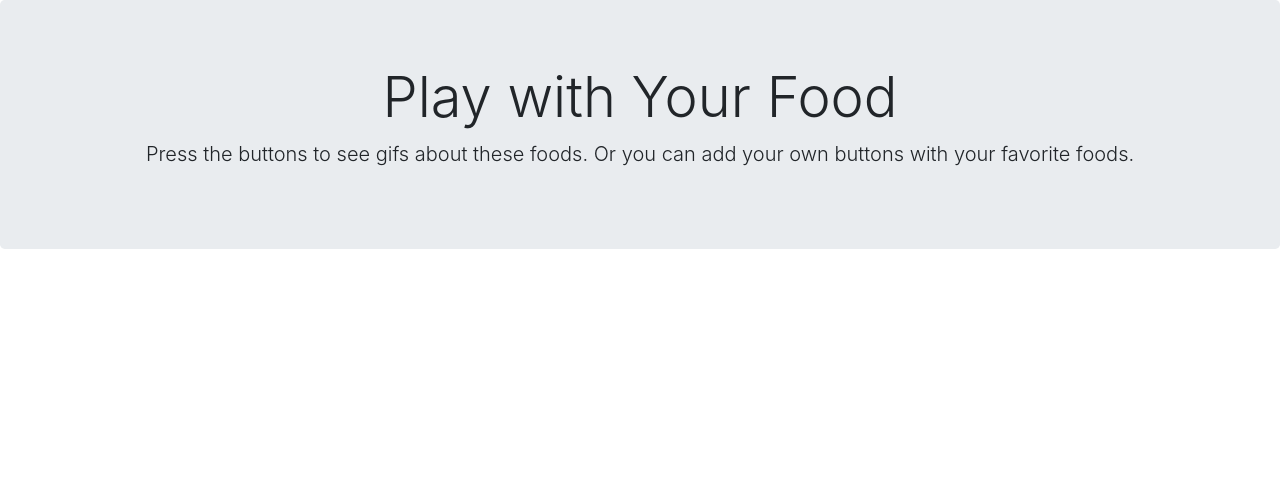
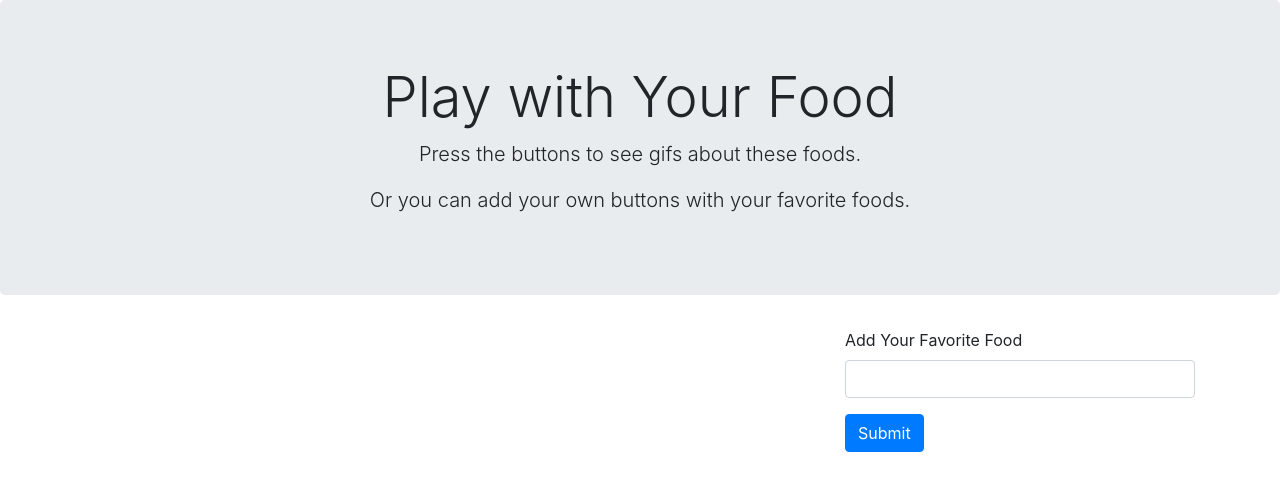
Before and after one commit to jasawa/Play-with-Your-Food, a plain HTML site: page index.html in a window 1280 px wide. Drawn offline with nearby package versions, Linux system fonts and the light colour scheme.

Commit message:
html first draft finished

```diff
--- a/assets/css/style.css
+++ b/assets/css/style.css
@@ -0,0 +1,5 @@
+
+
+#jumbo {
+    position: static;
+}
--- a/index.html
+++ b/index.html
@@ -13,18 +13,34 @@
 
     <div class="jumbotron" id="jumbo">
         <h1 class="display-4 text-center">Play with Your Food</h1>
-        <p class="lead text-center">Press the buttons to see gifs about these foods. Or you can add your own buttons with your favorite foods.</p>
-
-
+        <p class="lead text-center">Press the buttons to see gifs about these foods.</p>
+        <p class="lead text-center"> Or you can add your own buttons with your favorite foods.</p>
     </div>
 
-        <!-- Buttons for different foods will go here  -->
-        <div id="food-buttons"></div>
+    <div class="container">
+        <div class="row">
+            <div class="col-12">
+                <!-- Buttons for different foods will go here  -->
+                <div id="food-buttons"></div>
+            </div>
+        </div>
+        <div class="row">
+            <div class="col-8">
+                    <!-- Put the food gifs here -->
+                    <div id="food-gifs"></div>
+            </div>
+            <div class="col-4">
+                <!-- Add a form here so user can add their own a food button  -->
+                <form>
+                <div class="form-group">
+                    <label for="newFoodInput">Add Your Favorite Food</label>
+                    <input type="text" class="form-control" id="newFoodInput">
+                </div>
+                <button type="submit" class="btn btn-primary">Submit</button>
+                </form>
+            </div>
+        </div>
 
-        <!-- Add a form here so user can add a food button  -->
-
-        <!-- Put the food gifs here -->
-        <div id="food-gifs"></div>
 
     </div>
 
```
